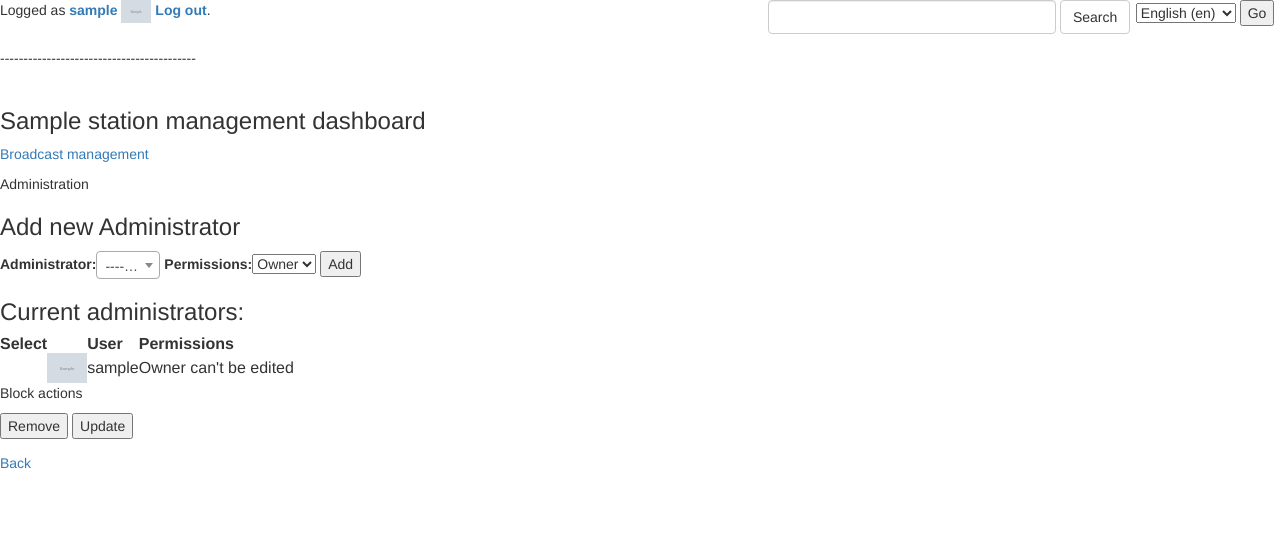
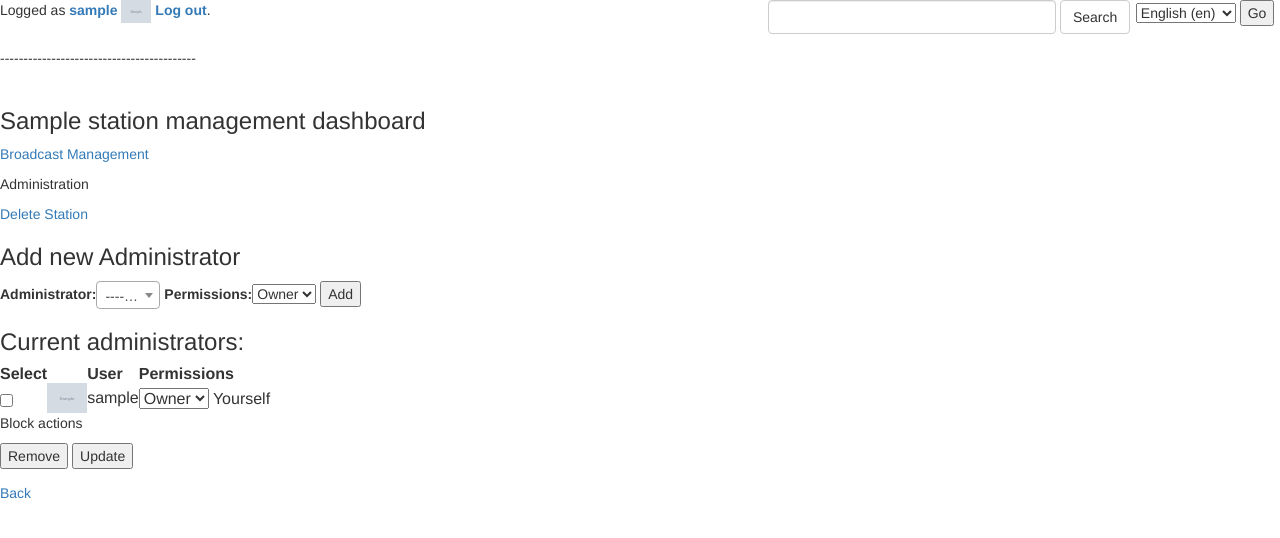
Before and after one commit to FerbLee/RSS-Radio, a Django app: page /rss_feed/admin_station/1/ in a window 1280 px wide. Shown: the top 538 px of the page. Run offline with Django 3.2, Linux system fonts and the light colour scheme; a user stored in the database is signed in; tables that the repository leaves empty hold one stand-in row (values such as "Sample post"); grey boxes marked "Sample" are stand-in pictures; parts of the project's set-up code (start-up, migrations or seed data) failed here and were passed over; some libraries are stand-ins or nearby versions.

Commit message:
Added "yourself" warning and link to delete

```diff
--- a/rss_feed/templates/rss_feed/admin_station.html
+++ b/rss_feed/templates/rss_feed/admin_station.html
@@ -5,10 +5,12 @@
 <h3>{{ station.name }} {% trans "management dashboard" %} </h3>
 
 <div class="dashboard-sections">
-<p><a href="{% url 'rss_feed:manage_station' station.id%}">{% trans "Broadcast management" %}</a><p>
-<div class="selected-section">{% trans "Administration" %}</div>
+<p><a href="{% url 'rss_feed:manage_station' station.id%}">{% trans "Broadcast Management" %}</a></p>
+<p><div class="selected-section">{% trans "Administration" %}</div></p>
+<p><a href="{% url 'rss_feed:delete_station' station.id%}">{% trans "Delete Station" %}</a></p>
 </div>
 
+{% if is_owner %}
 	<div id="new-admin-section">
 	<h3>Add new Administrator</h3>
 		<form method="post" class="form-inline" action="{% url 'rss_feed:add_admin' station.id station_class_id %}">
@@ -32,11 +34,27 @@
 	    		{% if admin_list %}
 		    		{%  for admin in admin_list %}
 						<tr>
-						{% if admin.type == owner_permissions.0 %}
+							{% if admin.user == request.user %}
+
+								<td><input type="checkbox" id="yourself" value="{{admin.id}}" name="check-{{admin.id}}"></td>
+								<td><img src="{{ admin.user.userprofile.avatar.path.url }}" width='40'> </td>
+								<td>{{ admin.user.username }}</td>
+								<td><select name="permission-{{admin.id}}">
+									{% for key, value in permissions_available.items %}
+										{% if key == admin.type %}
+											<option selected="selected" value="{{key}}">{{value}}</option>
+										{% else %}
+											<option value="{{key}}">{{value}}</option>
+										{% endif %}
+									{% endfor %}
+								</select> <span id="yourself">{% trans "Yourself" %}</span></td>
+
+							{% elif admin.type == owner_permissions.0 %}
 								<td></td>
 								<td><img src="{{ admin.user.userprofile.avatar.path.url }}" width='40'> </td>
 								<td>{{ admin.user.username }}</td>
 								<td>{{owner_permissions.1}} {% trans "can't be edited" %}</td>
+
 							{% else %}
 								<td><input type="checkbox" id="cb-{{admin.id}}" value="{{admin.id}}" name="check-{{admin.id}}"></td>
 								<td><img src="{{ admin.user.userprofile.avatar.path.url }}" width='40'> </td>
@@ -58,13 +76,22 @@
 			</table>
 			</div>
 			<p>Block actions</p>
+			<div id="disclaimer"></div>
 			<input type="submit" name="adremove" value="{% blocktrans %}Remove{% endblocktrans %}">
 			<input type="submit" name="adupdate" value="{% blocktrans %}Update{% endblocktrans %}">
 		</form>
 	</div>
-
-
-
+{%else%}
+	<b>{% trans "Only" %} {{owner_permissions.1}} {% trans " level users can access this view. You may contact the following users if you need an upgrade:" %} </br>
+ 	<ul>
+ 	{%  for admin in admin_list %}
+		{% if admin.type == owner_permissions.0 %}
+			<a href="{% url 'rss_feed:detail_user' admin.user_id %}">
+		    <img src="{{ admin.user.userprofile.avatar.path.url }}" width='40'>{{ admin.user.username }}</a></p>
+		{% endif %}
+	{% endfor %}
+	</ul>
+{% endif %}
 
 <script type="text/javascript">
 
@@ -74,6 +101,20 @@
         });
     });
 
+    function addDisclaimer(divid) {
+    	  document.getElementById(divid).innerHTML = "Hello World";
+    	}
+
+    var checkbox = document.querySelector("input[id=yourself]");
+
+    checkbox.addEventListener( 'change', function() {
+        if(this.checked) {
+        	document.getElementById('disclaimer').innerHTML = "ATTENTION: You are about to change your own permissions for this station.";
+        } else {
+        	document.getElementById('disclaimer').innerHTML = "";
+        }
+    });
+
 </script>
 
 <p></p>
--- a/rss_feed/templates/rss_feed/manage_station.html
+++ b/rss_feed/templates/rss_feed/manage_station.html
@@ -5,8 +5,9 @@
 <h3>{{ station.name }} {% trans "management dashboard" %} </h3>
 
 <div class="dashboard-sections">
-<div class="selected-section">{% trans "Broadcast management" %}</div>
-<p><a href="{% url 'rss_feed:admin_station' station.id%}">{% trans "Administration" %}</a><p>
+<p><div class="selected-section">{% trans "Broadcast management" %}</div></p>
+<p><a href="{% url 'rss_feed:admin_station' station.id%}">{% trans "Administration" %}</a></p>
+<p><a href="{% url 'rss_feed:delete_station' station.id%}">{% trans "Delete Station" %}</a></p>
 </div>
 
 
--- a/rss_feed/urls.py
+++ b/rss_feed/urls.py
@@ -29,6 +29,7 @@ urlpatterns = [
     url(r'^delete_broadcast2(?P<pk>[0-9]+)/', views.delete_broadcast,name='delete_broadcast'),
     url(r'^add_admin/(?P<pk>[0-9]+)/(?P<type>[\w-]+)$', views.add_admin,name='add_admin'),
     url(r'^edit_admin/(?P<pk>[0-9]+)/(?P<type>[\w-]+)/', views.edit_admin,name='edit_admin'),
+    url(r'^delete_station/(?P<pk>[0-9]+)/$', page_not_found, name='delete_station'),
     url(r'^add_content/$', views.add_content,name='add_content'),
     url(r'^station/(?P<pk>[0-9]+)/$', views.StationDetailView.as_view(),name='detail_station'),
     url('^follow-station/(?P<pk>[0-9]+)/$', views.follow_station, name='follow_station'),
--- a/rss_feed/views.py
+++ b/rss_feed/views.py
@@ -18,7 +18,7 @@ from django.template import RequestContext
 from rss_feed.forms import AddProgramForm, AddBroadcastForm
 from django.utils import timezone
 from rss_feed.models import BCM_DIGITAL, BCM_FM, BCM_TV, SHAREABLE_OPTIONS,\
-    ADMT_ADMIN, StationAdmin
+    ADMT_ADMIN, StationAdmin, ProgramAdmin
 from django.http.response import HttpResponseNotFound
 
 
@@ -896,7 +896,7 @@ class AdminStationView(generic.DetailView):
 
         context = super(AdminStationView, self).get_context_data(**kwargs)
         context['admin_list'] = self.get_queryset_admins()
-        context['is_admin'] = self.object.check_user_is_admin(self.request.user)
+        context['is_owner'] = self.object.check_user_is_admin(self.request.user,ADMT_OWNER[0])
         context['station_class_id'] = Station.class_str_id()
 
         kwargs = {'admin_qs':self.get_elegible_users()}
@@ -1010,6 +1010,10 @@ def edit_admin(request,**kwargs):
             for key in request.POST.keys():
                 if selected_prefix in key:
                     StationAdmin.objects.filter(pk=request.POST.get(key)).delete()
+        else:
+            for key in request.POST.keys():
+                if selected_prefix in key:
+                    ProgramAdmin.objects.filter(pk=request.POST.get(key)).delete()
 
     else:
         print("UPDATE")
@@ -1022,5 +1026,14 @@ def edit_admin(request,**kwargs):
                         adm=admqs[0]
                         adm.type = request.POST.get(permission_field_prefix+ str(adm_id))
                         adm.save()
+        else:
+            for key in request.POST.keys():
+                if selected_prefix in key:
+                    adm_id = request.POST.get(key)
+                    admqs = ProgramAdmin.objects.filter(pk=adm_id)
+                    if admqs:
+                        adm=admqs[0]
+                        adm.type = request.POST.get(permission_field_prefix+ str(adm_id))
+                        adm.save()
 
     return HttpResponseRedirect(reverse(next_view, args=(entity.pk,)))
```
Lines whose indentation alone changed are shown as unchanged.
